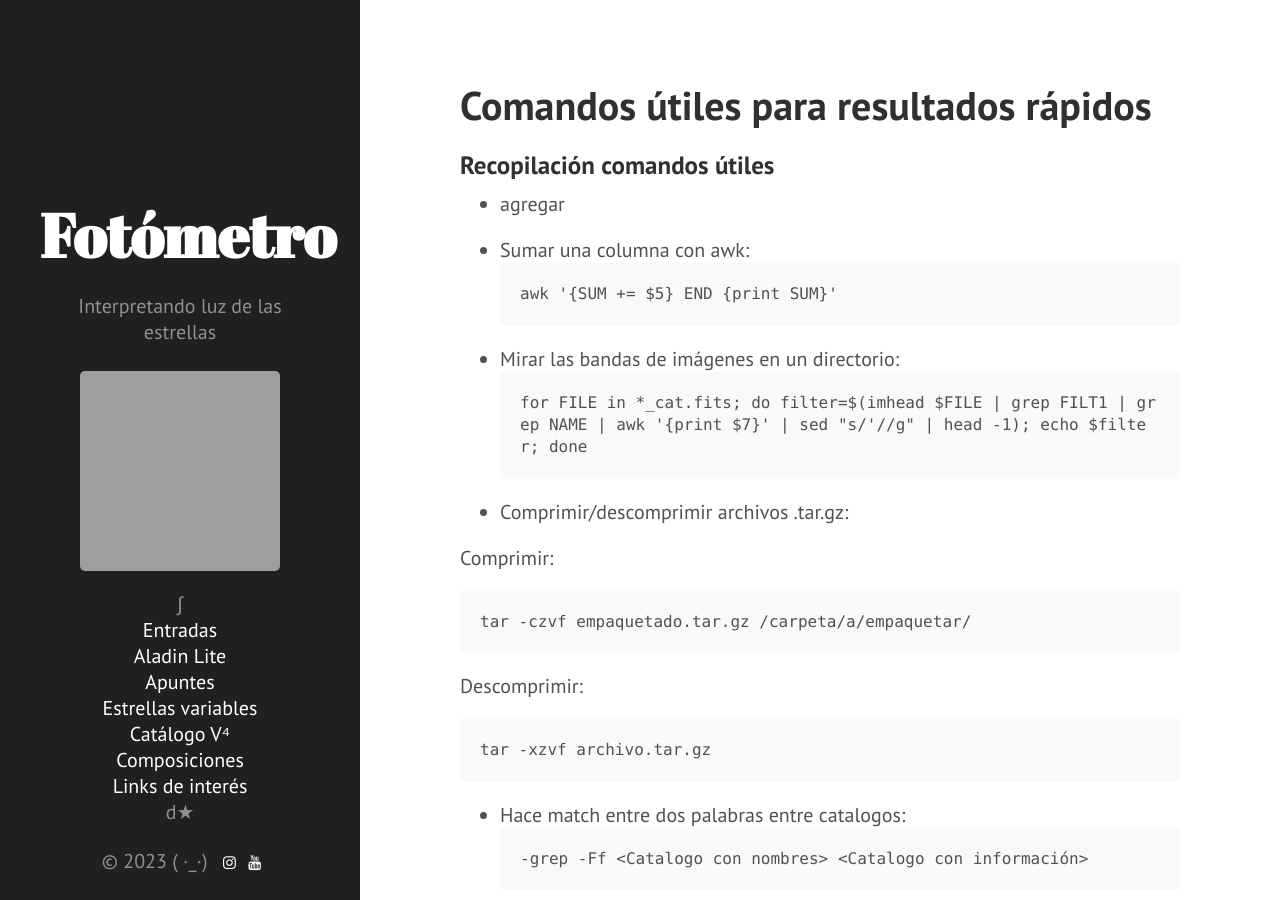
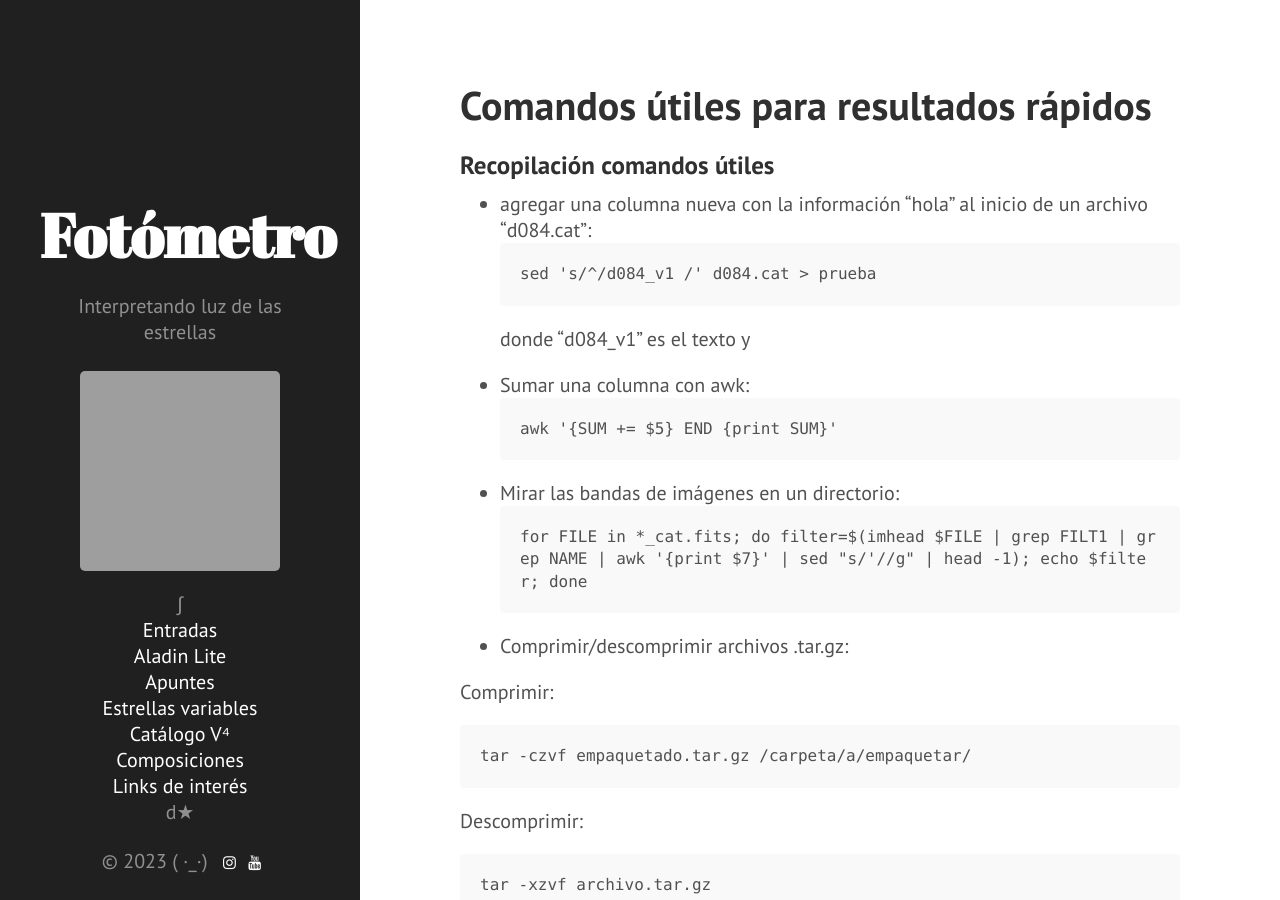
Before and after one commit to nicomedinap/nicomedinap.github.io, a Jekyll site: the page built from apuntes/ComandosUtiles.md, in a window 1280 px wide and 900 px high. Built offline with Jekyll 4.4.1, drawn with Linux system fonts in a browser that asks for light colours; a script that is not in the unit is left out; grey boxes are pictures that could not be loaded.

Commit message:
Update ComandosUtiles.md

````diff
--- a/apuntes/ComandosUtiles.md
+++ b/apuntes/ComandosUtiles.md
@@ -7,7 +7,11 @@ mathjax: true
 
 ### Recopilación comandos útiles
 
-* agregar
+* agregar una columna nueva con la información "hola" al inicio de un archivo "d084.cat":
+```
+sed 's/^/d084_v1 /' d084.cat > prueba
+```
+donde "d084_v1" es el texto y
 
 * Sumar una columna con awk:
 ```
@@ -57,7 +61,6 @@ maxra or 234.911892+360.0 between minra and maxra )
 ```
 
 * SQL query Para el catálogo VIVA: http://horus.roe.ac.uk/vsa/vvvGuide.html#VIVACatalogue
-
 ```
 SELECT ra,dec,vivaID,JAperMag3, JAperMag3Err, HAperMag3, HAperMag3Err, KsAperMag3, KsAperMag3Err, aVar,EJKs, EJKsErr, bestPeriod
 FROM vvvVivaCatalogue
````
